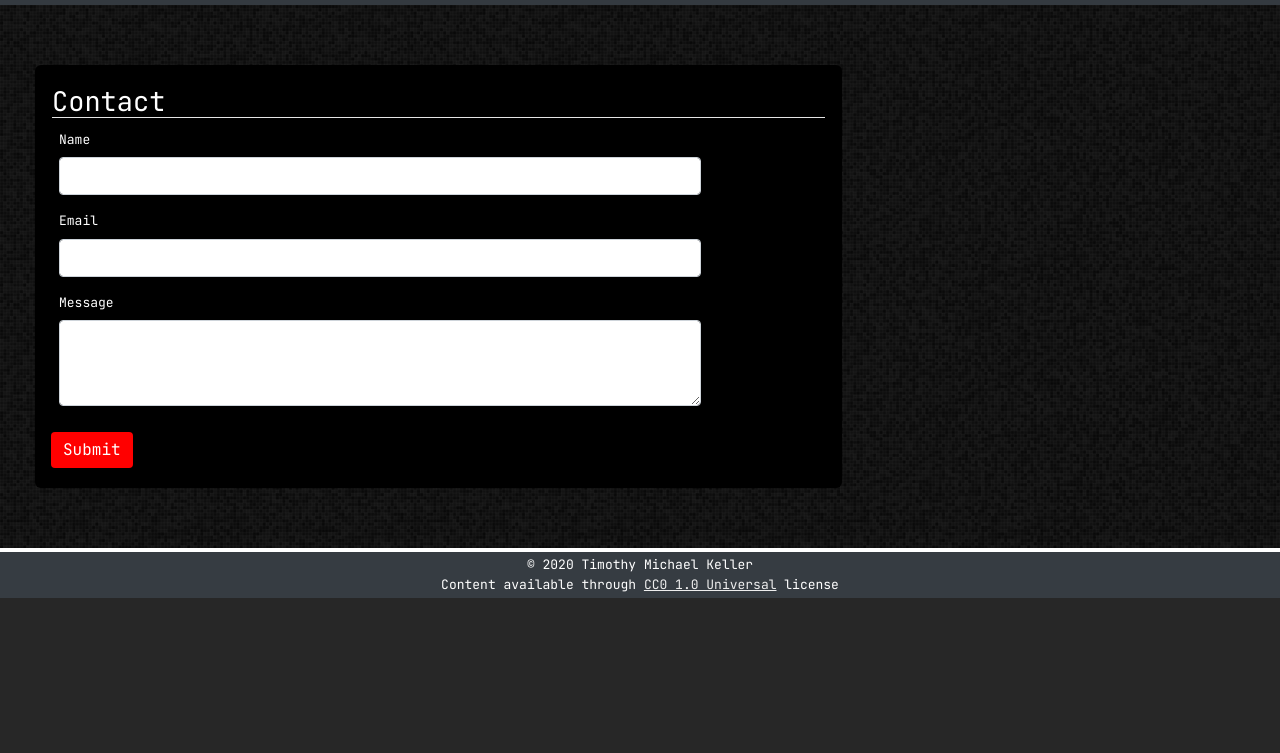
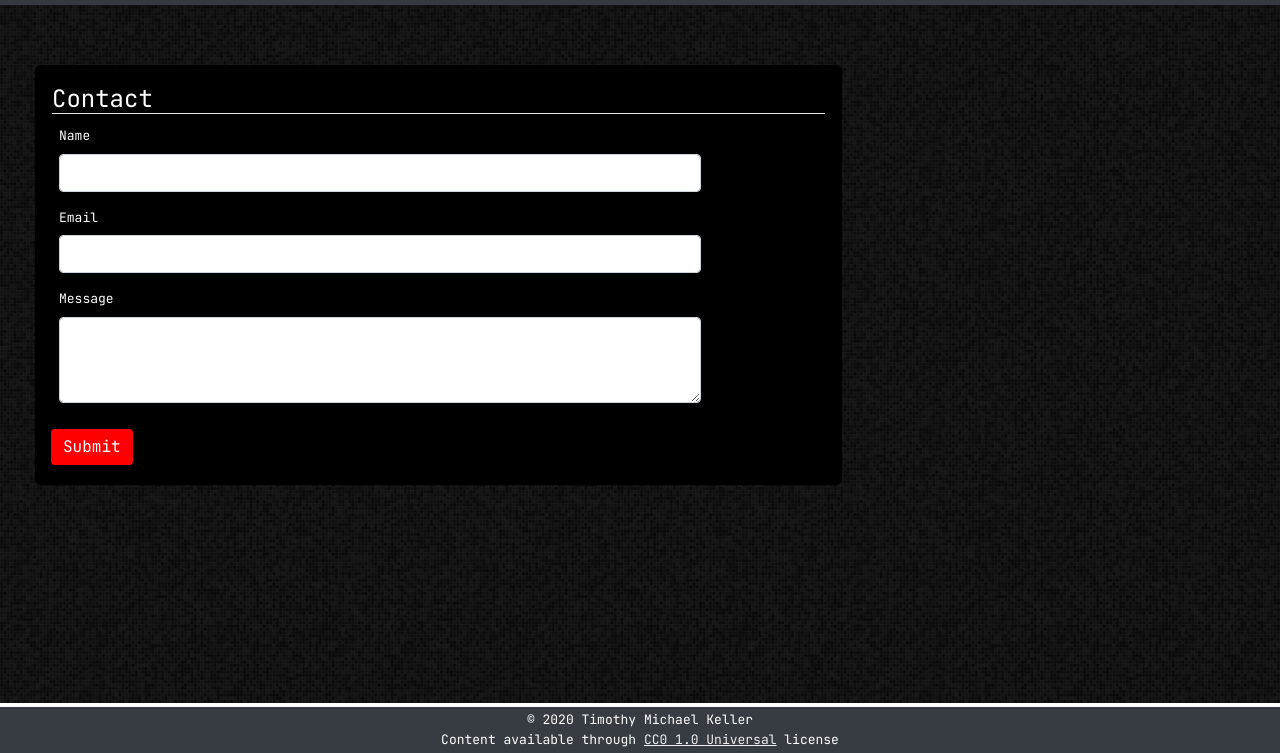
Before and after one commit to tmkeller/hw-02-responsive-portfolio, a plain HTML site: page contact.html in a window 1280 px wide. Shown: the part 47-800 px from the top of the page. Drawn offline with nearby package versions, Linux system fonts and the light colour scheme.

Commit message:
HTML changes based on suggestions to HTML validator, integrated sticky footer and associated CSS changes to rest of document.

```diff
--- a/contact.html
+++ b/contact.html
@@ -7,7 +7,7 @@
     <link rel="preconnect" href="https://fonts.gstatic.com">
     <link href="https://fonts.googleapis.com/css2?family=JetBrains+Mono:wght@397&display=swap" rel="stylesheet">
     <link rel="stylesheet" href="css/style.css">
-    <title>Document</title>
+    <title>Tim Keller's Portfolio</title>
 </head>
 <body>
     <nav class="navbar navbar-expand-lg navbar-dark bg-dark">
@@ -33,7 +33,7 @@
         <section class="row custom_row">
             <article class="col-sm-8 center_col">
                 <section class="row custom_row">
-                    <h1>Contact</h1>
+                    <h2>Contact</h2>
                 </section>
                 <hr>
                 <form class="aligned_content">
@@ -56,8 +56,7 @@
     </main>
     <footer>
         <section class="white_band"></section>
-        <p>
-            © 2020 Timothy Michael Keller<br>
+        <p>© 2020 Timothy Michael Keller<br>
             Content available through <a href="https://creativecommons.org/publicdomain/zero/1.0/">CC0 1.0 Universal</a> license
         </p>
     </footer>
--- a/css/style.css
+++ b/css/style.css
@@ -1,21 +1,33 @@
+html {
+    position: relative;
+    min-height: 100%;
+}
+
 body {
     color: white;
     background-color: #272727;
     font-family: 'JetBrains Mono', monospace;
     font-size: 13px;
+    background-image: url("../images/black-tile.jpg");
+    background-repeat: repeat;
 }
 
 .main_content {
     padding: 60px 35px;
-    background-image: url("../images/black-tile.jpg");
-    background-repeat: repeat;
+}
+
+h1, h2 {
+    float: left;
+    margin-left: 11px;
+    margin-bottom: 0;
 }
 
 h1 {
-    float: left;
     font-size: 27px;
-    margin-left: 11px;
-    margin-bottom: 0;
+}
+
+h2 {
+    font-size: 24px;
 }
 
 a:link {
@@ -84,6 +96,9 @@ hr {
 footer {
     height: 50px;
     background-color: #363c42;
+    position: absolute;
+    bottom: 0;
+    width: 100%;
 }
 
 footer p {
```
Also changed, not shown: index.html (+1 -1 lines), portfolio.html (+2 -2 lines).
